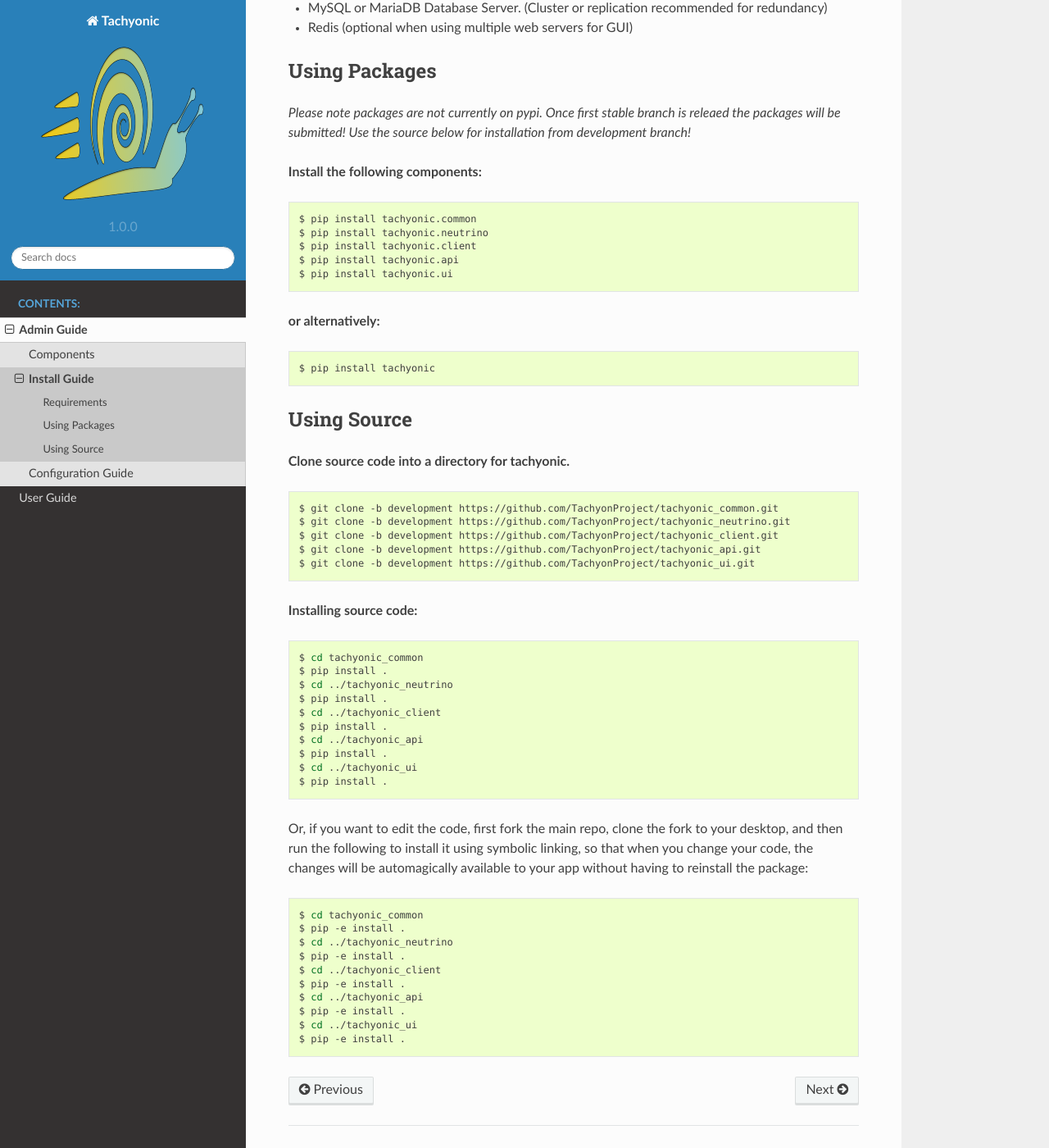
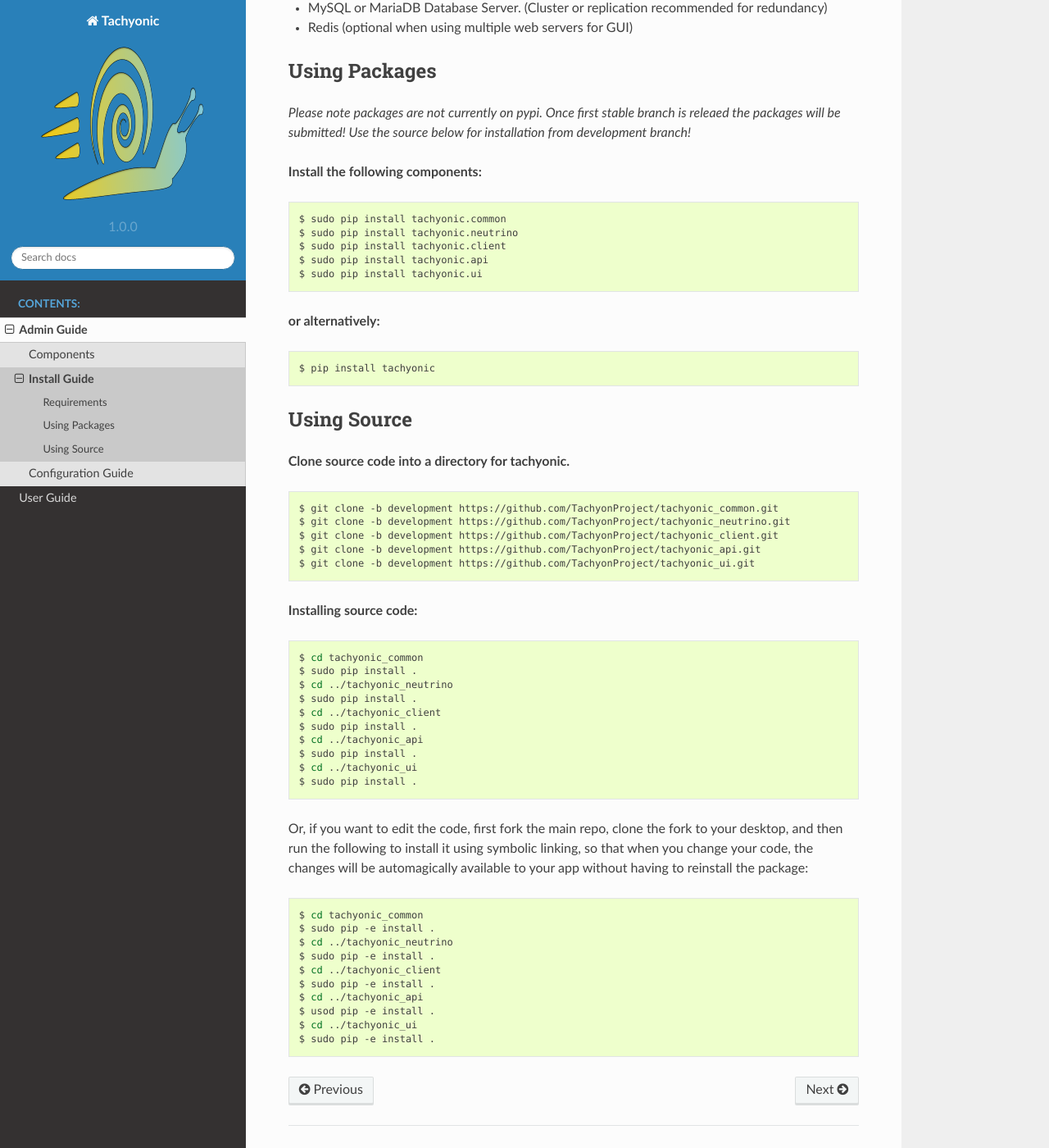
Before and after one commit to Vuader/tachyonic-namespace, a Sphinx documentation site: the page built from docs/source/admin/install.rst, in a window 1280 px wide and 1400 px high, scrolled down 386 px. Shown: the whole window at 82% size. Built offline with Sphinx 7.4.7 and the Read the Docs theme 2.0.0, drawn with Linux system fonts in a browser that asks for light colours.

Commit message:
added sudo to pip install in install.rst

```diff
--- a/docs/source/admin/install.rst
+++ b/docs/source/admin/install.rst
@@ -23,11 +23,11 @@
 
 .. code:: bash
 
-    $ pip install tachyonic.common
-    $ pip install tachyonic.neutrino
-    $ pip install tachyonic.client
-    $ pip install tachyonic.api
-    $ pip install tachyonic.ui
+    $ sudo pip install tachyonic.common
+    $ sudo pip install tachyonic.neutrino
+    $ sudo pip install tachyonic.client
+    $ sudo pip install tachyonic.api
+    $ sudo pip install tachyonic.ui
 
 **or alternatively:**
 
@@ -54,15 +54,15 @@
 .. code:: bash
 
     $ cd tachyonic_common
-    $ pip install .
+    $ sudo pip install .
     $ cd ../tachyonic_neutrino
-    $ pip install .
+    $ sudo pip install .
     $ cd ../tachyonic_client
-    $ pip install .
+    $ sudo pip install .
     $ cd ../tachyonic_api
-    $ pip install .
+    $ sudo pip install .
     $ cd ../tachyonic_ui
-    $ pip install .
+    $ sudo pip install .
 
 Or, if you want to edit the code, first fork the main repo, clone the fork
 to your desktop, and then run the following to install it using symbolic
@@ -72,12 +72,12 @@
 .. code:: bash
 
     $ cd tachyonic_common
-    $ pip -e install .
+    $ sudo pip -e install .
     $ cd ../tachyonic_neutrino
-    $ pip -e install .
+    $ sudo pip -e install .
     $ cd ../tachyonic_client
-    $ pip -e install .
+    $ sudo pip -e install .
     $ cd ../tachyonic_api
-    $ pip -e install .
+    $ usod pip -e install .
     $ cd ../tachyonic_ui
-    $ pip -e install .
+    $ sudo pip -e install .
```
